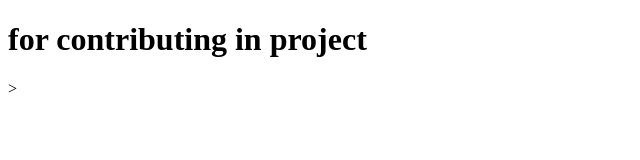
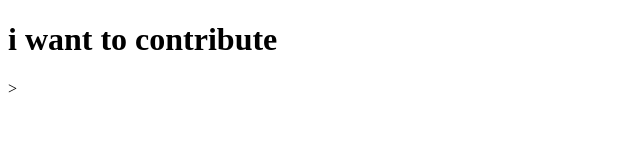
Before and after one commit to CoCreate-app/CoCreate-random-color, a website: page mohd.html in a window 1280 px wide. Shown: the whole page, without its empty margins (0-640 px from the left). Drawn offline with Linux system fonts and the light colour scheme.

Commit message:
create mohd.html

```diff
--- a/mohd.html
+++ b/mohd.html
@@ -4,6 +4,6 @@
 	<title></title>
 </head>
 <body>
-<h1>for contributing in project</h1>>
+<h1>i want to contribute</h1>>
 </body>
 </html>
```
